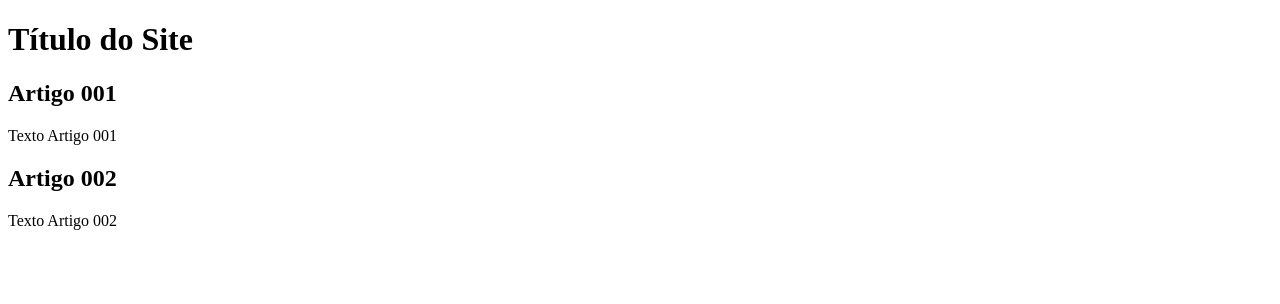
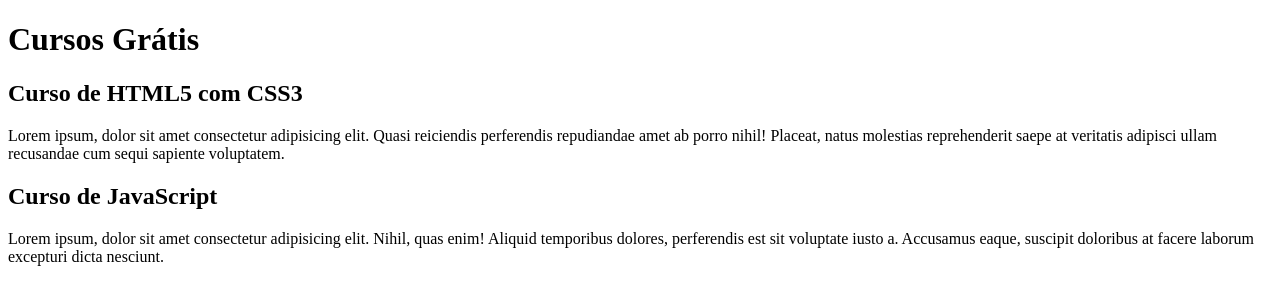
Before and after one commit to lklebton/projeto-site, a plain HTML site: page index.html in a window 1280 px wide. Drawn offline with Linux system fonts and the light colour scheme.

Commit message:
Comecei a escrever o conteúdo

```diff
--- a/index.html
+++ b/index.html
@@ -3,22 +3,22 @@
 <head>
     <meta charset="UTF-8">
     <meta name="viewport" content="width=device-width, initial-scale=1.0">
-    <title>T´tulo do Site</title>
+    <title>Título do Site</title>
 </head>
 <body>
     <main>
         <header>
             <h1>
-                Título do Site
+                Cursos Grátis
             </h1>
         </header>
         <article>
-            <h2>Artigo 001</h2>
-            <p>Texto Artigo 001</p>
+            <h2>Curso de HTML5 com CSS3</h2>
+            <p>Lorem ipsum, dolor sit amet consectetur adipisicing elit. Quasi reiciendis perferendis repudiandae amet ab porro nihil! Placeat, natus molestias reprehenderit saepe at veritatis adipisci ullam recusandae cum sequi sapiente voluptatem.</p>
         </article>
         <article>
-            <h2>Artigo 002</h2>
-            <p>Texto Artigo 002</p>
+            <h2>Curso de JavaScript</h2>
+            <p>Lorem ipsum, dolor sit amet consectetur adipisicing elit. Nihil, quas enim! Aliquid temporibus dolores, perferendis est sit voluptate iusto a. Accusamus eaque, suscipit doloribus at facere laborum excepturi dicta nesciunt.</p>
         </article>
     </main>
 </body>
```
